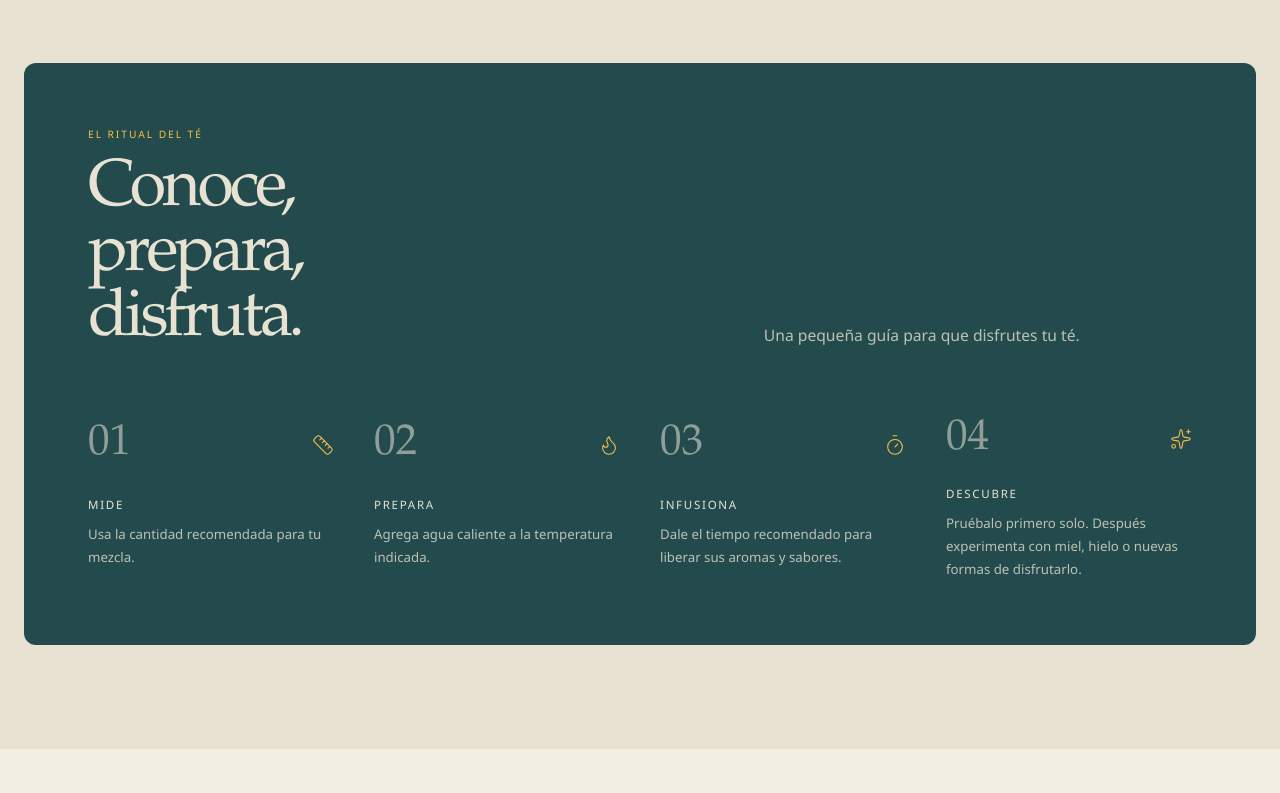
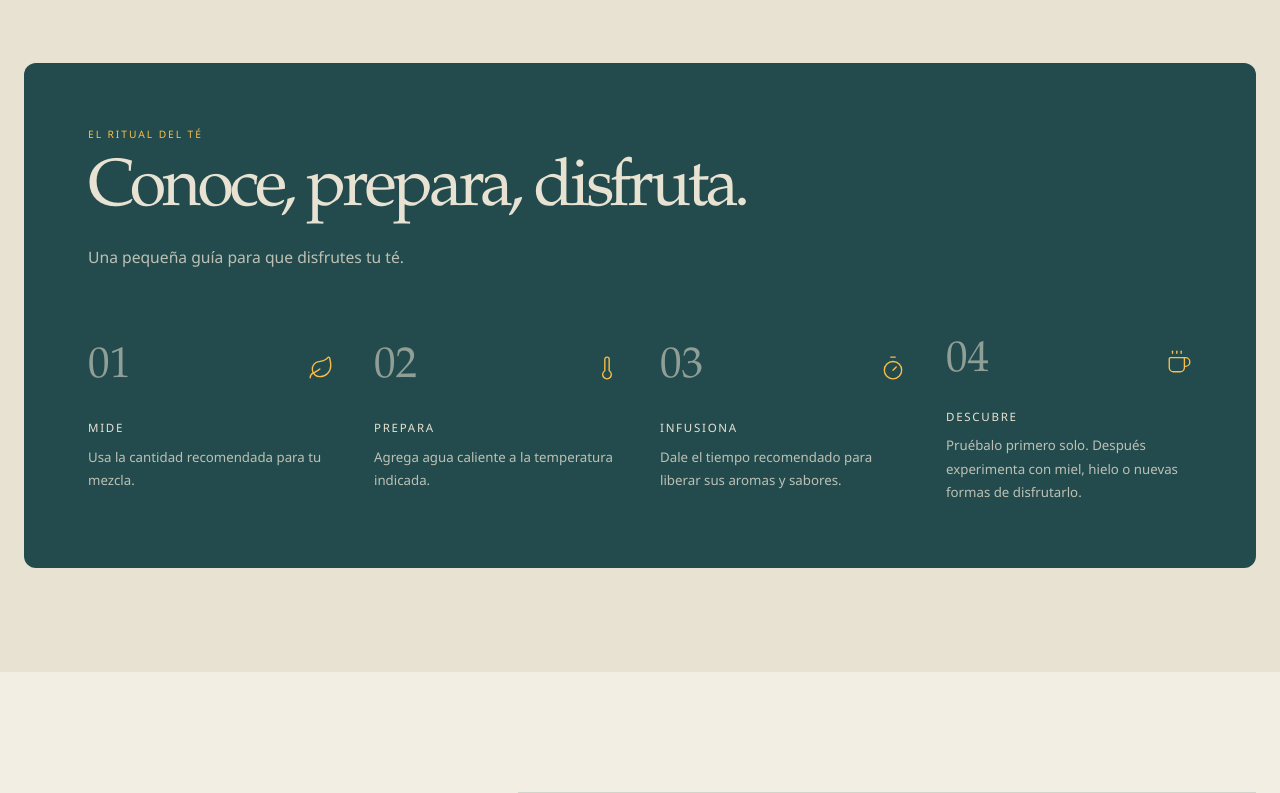
Before and after one commit to Rolandoxdev/tikiMayaStore, a React (Vite) app: page / in a window 1280 px wide. Shown: the part 4940-5733 px from the top of the page. Built offline with nearby package versions, Linux system fonts and the light colour scheme.

Commit message:
refine brew guide layout and icons

```diff
--- a/src/components/sections/BrewGuideSection.tsx
+++ b/src/components/sections/BrewGuideSection.tsx
@@ -1,19 +1,19 @@
 import { Box, Container, Typography } from '@mui/material'
 import { alpha } from '@mui/material/styles'
-import { Flame, Ruler, Sparkles, Timer } from 'lucide-react'
+import { Coffee, Leaf, Thermometer, Timer } from 'lucide-react'
 
 const brewSteps = [
   {
     number: '01',
     title: 'MIDE',
     description: 'Usa la cantidad recomendada para tu mezcla.',
-    Icon: Ruler,
+    Icon: Leaf,
   },
   {
     number: '02',
     title: 'PREPARA',
     description: 'Agrega agua caliente a la temperatura indicada.',
-    Icon: Flame,
+    Icon: Thermometer,
   },
   {
     number: '03',
@@ -25,7 +25,7 @@ const brewSteps = [
     number: '04',
     title: 'DESCUBRE',
     description: 'Pruébalo primero solo. Después experimenta con miel, hielo o nuevas formas de disfrutarlo.',
-    Icon: Sparkles,
+    Icon: Coffee,
   },
 ]
 
@@ -45,10 +45,6 @@ export function BrewGuideSection() {
         >
           <Box
             sx={{
-              display: 'grid',
-              gridTemplateColumns: { xs: '1fr', md: '1fr 0.7fr' },
-              alignItems: 'end',
-              gap: { xs: 2, md: 8 },
               mb: { xs: 5, md: 8 },
             }}
           >
@@ -64,15 +60,17 @@ export function BrewGuideSection() {
                   letterSpacing: '-0.055em',
                   lineHeight: 0.98,
                   fontWeight: 400,
-                  maxWidth: '11ch',
                 }}
               >
                 Conoce, prepara, disfruta.
               </Typography>
+              <Typography
+                component="p"
+                sx={{ fontSize: { xs: '0.9rem', md: '0.98rem' }, lineHeight: 1.85, opacity: 0.78, maxWidth: '38ch', mt: { xs: 2, md: 2.5 }, pb: 0.5 }}
+              >
+                Una pequeña guía para que disfrutes tu té.
+              </Typography>
             </Box>
-            <Typography component="p" sx={{ fontSize: { xs: '0.9rem', md: '0.98rem' }, lineHeight: 1.85, opacity: 0.78, maxWidth: '38ch', pb: 0.5 }}>
-              Una pequeña guía para que disfrutes tu té.
-            </Typography>
           </Box>
 
           <Box sx={{ display: 'grid', gridTemplateColumns: { xs: '1fr', sm: 'repeat(2, minmax(0, 1fr))', lg: 'repeat(4, minmax(0, 1fr))' }, columnGap: { sm: 4, lg: 5 }, rowGap: { xs: 0, sm: 4 } }}>
@@ -93,7 +91,7 @@ export function BrewGuideSection() {
                   <Typography component="span" sx={{ fontFamily: (theme) => theme.typography.h3.fontFamily, color: 'secondary.main', opacity: 0.55, fontSize: { xs: '1.8rem', sm: '2.7rem' }, lineHeight: 1 }}>
                     {number}
                   </Typography>
-                  <Icon size={22} strokeWidth={1.15} />
+                  <Icon size={26} strokeWidth={1.25} />
                 </Box>
                 <Box>
                   <Typography component="h3" sx={{ fontSize: '0.72rem', fontWeight: 500, letterSpacing: '0.15em', mb: 1.2 }}>
--- a/src/components/sections/HowToBuySection.tsx
+++ b/src/components/sections/HowToBuySection.tsx
@@ -54,6 +54,7 @@ export function HowToBuySection() {
               }}
             >
               Así de sencillo
+              <Box component="span" sx={{ color: 'accent.dark' }}>.</Box>
             </Typography>
             <WhatsAppCta
               href={whatsappHref}
```
